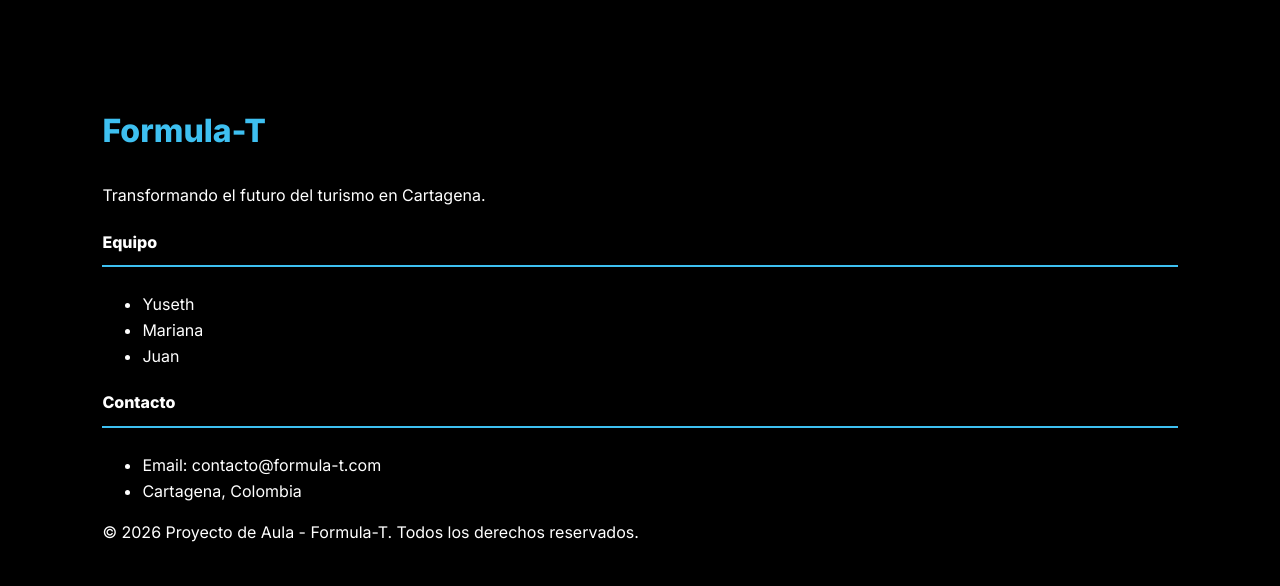
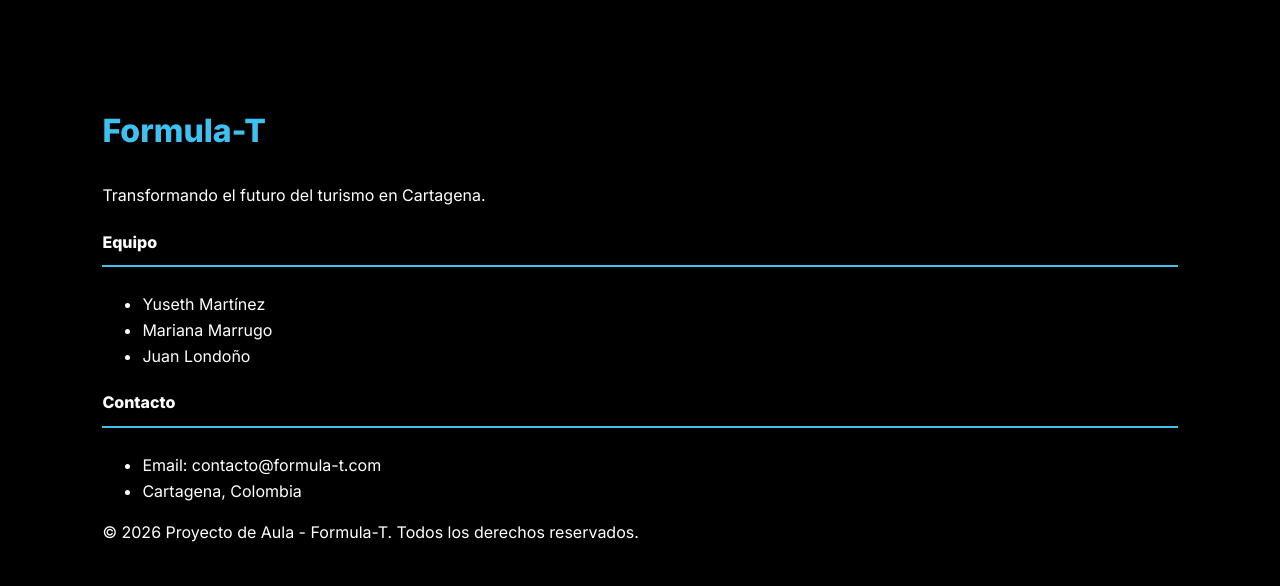
Before and after one commit to JuanLopez77/pagina-yuset, a Flask app: page / in a window 1280 px wide. Shown: the part 2956-3542 px from the top of the page. Run offline with Flask 3, Linux system fonts and the light colour scheme.

Commit message:
ultimo footers

```diff
--- a/pagina/frontend/templates/index.html
+++ b/pagina/frontend/templates/index.html
@@ -125,9 +125,9 @@
             <div class="footer-column">
                 <h4>Equipo</h4>
                 <ul>
-                    <li>Yuseth</li>
-                    <li>Mariana</li>
-                    <li>Juan</li>
+                    <li>Yuseth Martínez</li>
+                    <li>Mariana Marrugo</li>
+                    <li>Juan Londoño</li>
                 </ul>
             </div>
             <div class="footer-column">
```
